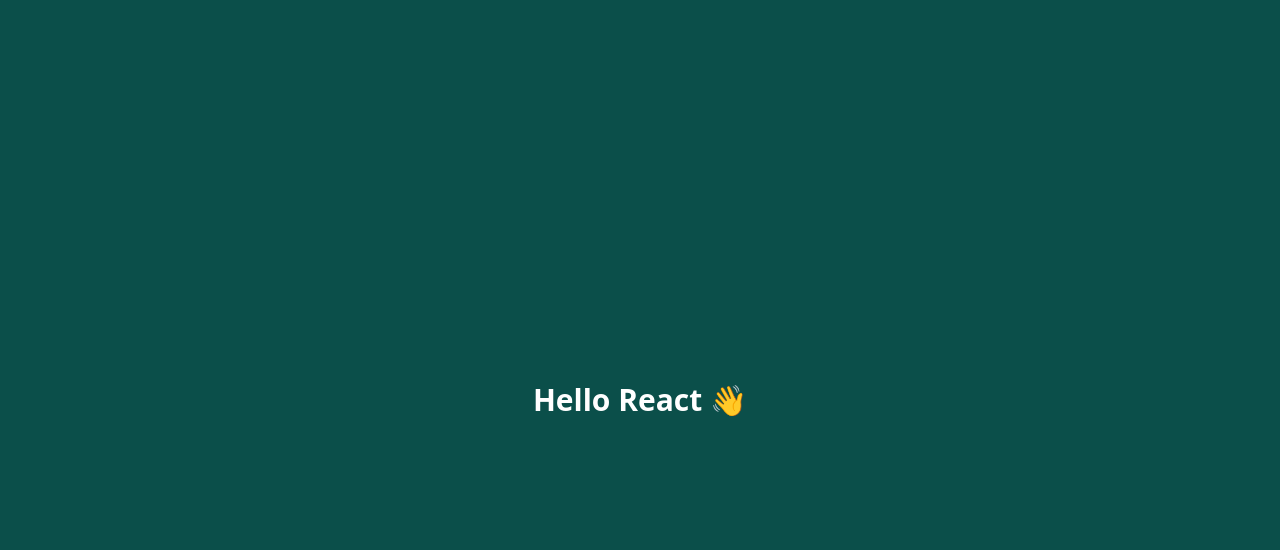
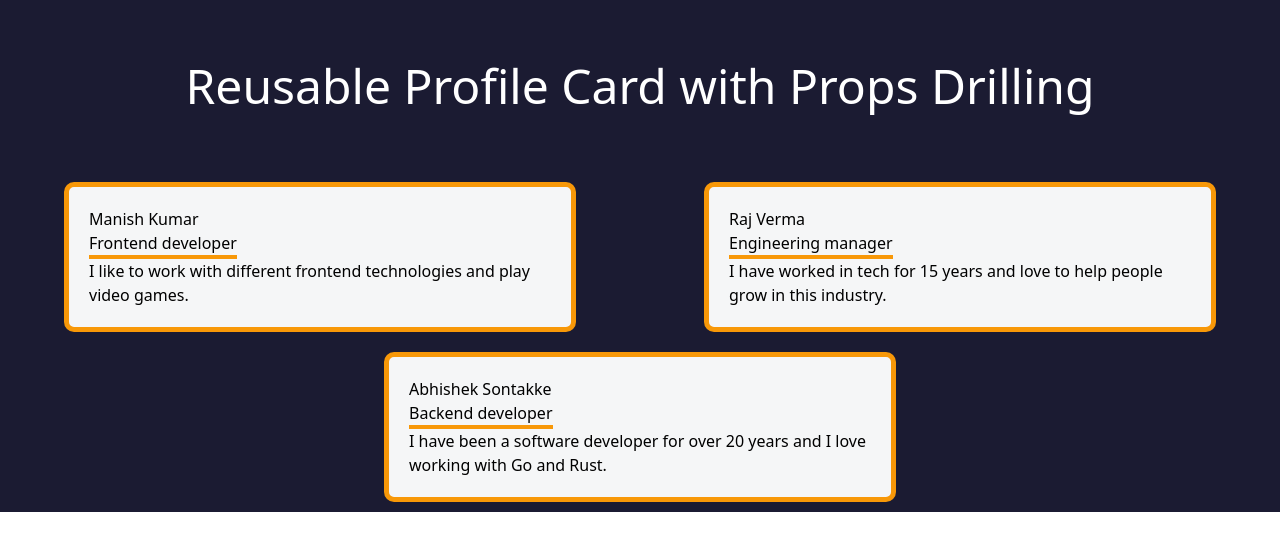
Before and after one commit to Rahullkumr/Reacting, a React (Vite) app in the folder FirstProject/: page / in a window 1280 px wide. Shown: the top 550 px of the page. Built offline with nearby package versions, Linux system fonts and the light colour scheme.

Commit message:
add: reusable Navbar Footer and ProfileCard

```diff
--- a/FirstProject/src/App.jsx
+++ b/FirstProject/src/App.jsx
@@ -1,12 +1,22 @@
 import { useState } from 'react'
 import './App.css'
+import { Navbar } from './day02/ReusableNavbar'
+import { Footer } from './day02/ReusableFooter'
+import { Card } from './day02/ReusableProfileCard'
+import { MyApp } from './day02/ReusableProfileCard'
 
 function App() {
-  const [count, setCount] = useState(0)
 
   return (
-    <div class= "flex items-center justify-center h-screen bg-teal-900">
-      <h1 class="text-3xl font-bold text-white">Hello React 👋</h1>
+    // <div class= "flex items-center justify-center h-screen bg-teal-900">
+    //   <h1 class="text-3xl font-bold text-white">Hello React 👋</h1>
+    // </div>
+
+    // day02
+    <div>
+      {/* <Navbar/> */}
+      {/* <Footer/> */}
+      <MyApp/>
     </div>
   )
 }
--- /dev/null
+++ b/FirstProject/src/day02/ReusableFooter.jsx
@@ -0,0 +1,26 @@
+export const Footer = () => {
+  return <footer>
+    <ul>
+        <li>Fitness Dashboard</li>
+        <li>Watch Videos</li>
+        <li>Privacy Policy</li>
+    </ul>
+    <ul>
+        <li>Services</li>
+        <li>Discord</li>
+        <li>Terms & Conditions</li>
+    </ul>
+    <ul>
+        <li>
+            <p>© 2025 Fitness Dashboard. All Rights Reserved.</p>
+        </li>
+        <li>Happy Coding</li>
+    </ul>
+    <ul>
+        <li><a href="#">🎮</a></li>
+        <li><a href="#">🐓</a></li>
+        <li><a href="#">💻</a></li>
+        <li><a href="#">🏀</a></li>
+    </ul>
+  </footer>;
+};
--- /dev/null
+++ b/FirstProject/src/day02/ReusableNavbar.jsx
@@ -0,0 +1,22 @@
+export const Navbar = () => {
+  return (
+    <nav className="navbar">
+      <ul>
+        <li className="nav-item">
+            <a href="#">Dashboard</a>
+        </li>
+        <li className="nav-item">
+            <a href="#">Widgets</a>
+        </li>
+        <li className="nav-item">
+            <button aria-expanded="false">Apps</button>
+            <ul className="sub-menu" aria-label="Apps">
+                <li><a href="#">Calendar</a></li>
+                <li><a href="#">Chat</a></li>
+                <li><a href="#">Email</a></li>
+            </ul>
+        </li>
+      </ul>
+    </nav>
+  );
+};
--- /dev/null
+++ b/FirstProject/src/day02/ReusableProfileCard.jsx
@@ -0,0 +1,64 @@
+const customStyle = {
+  card: {
+    border: "5px solid #f89808",
+    borderRadius: "10px",
+    width: "100%",
+    padding: "20px",
+    margin: "10px 0",
+    backgroundColor: "#f5f6f7",
+    width: "40%",
+  },
+  cardTitle: {
+    borderBottom: "4px solid #f89808",
+    width: "fit-content",
+  },
+  flexContainer: {
+    display: "flex",
+    flexWrap: "wrap",
+    justifyContent: "space-around",
+    alignItems: "center",
+  },
+  body: {
+    backgroundColor: "#1b1b32",
+  },
+};
+export function Card({ name, title, bio }) {
+  return (
+    <div style={customStyle.card}>
+      <h2>{name}</h2>
+      <p style={customStyle.cardTitle}>{title}</p>
+      <p>{bio}</p>
+    </div>
+  );
+}
+
+export function MyApp() {
+  return (
+    <div style={customStyle.body}>
+      <h1 style={{color: "white", fontSize: "3rem", textAlign: "center", padding: "50px"}}>Reusable Profile Card with Props Drilling</h1>
+      <div style={customStyle.flexContainer}>
+        <Card
+          name={"Manish Kumar"}
+          title={"Frontend developer"}
+          bio={
+            "I like to work with different frontend technologies and play video games."
+          }
+        />
+        <Card
+          name={"Raj Verma"}
+          title={"Engineering manager"}
+          bio={
+            "I have worked in tech for 15 years and love to help people grow in this industry."
+          }
+        />
+        <Card
+          name={"Abhishek Sontakke"}
+          title={"Backend developer"}
+          bio={
+            "I have been a software developer for over 20 years and I love working with Go and Rust."
+          }
+        />
+      </div>
+    </div>
+  );
+}
```
